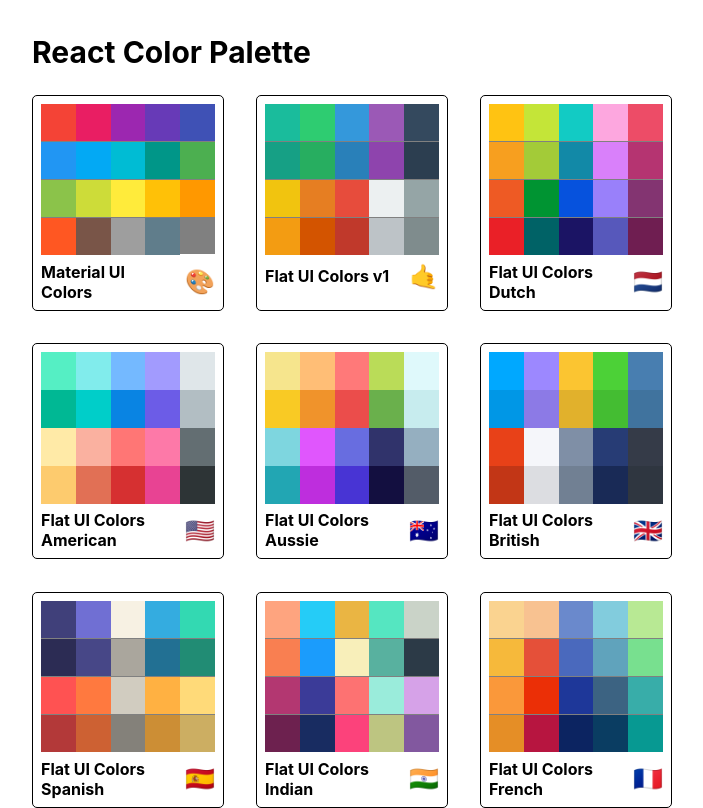
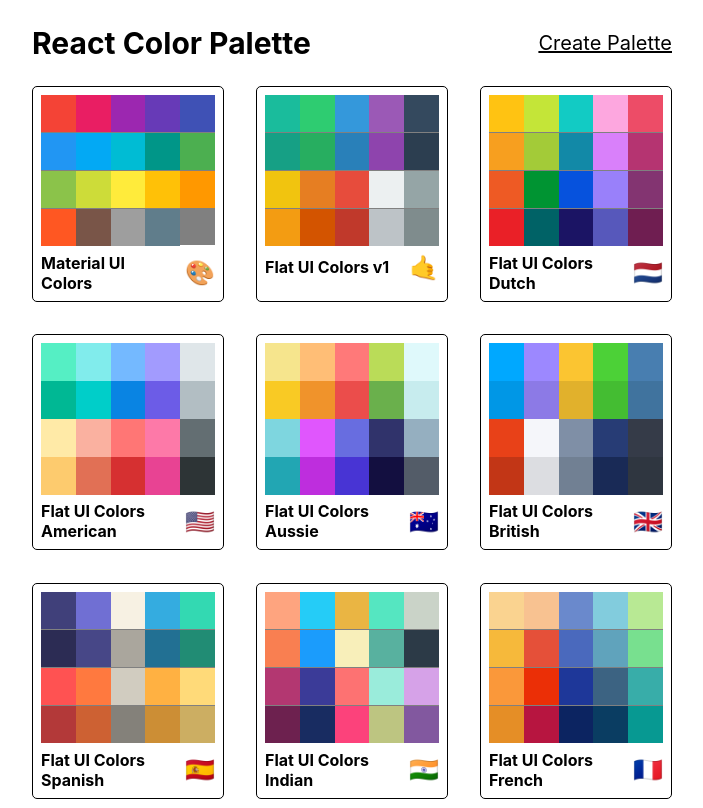
Before and after one commit to jsquardo/PickAPalette, a React (Create React App) app: page / in a window 1280 px wide. Shown: the whole page, without its empty margins (288-991 px from the left). Built offline with nearby package versions, Linux system fonts and the light colour scheme.

Commit message:
Add NewpaletteForm and Link

```diff
--- a/src/App.js
+++ b/src/App.js
@@ -4,6 +4,7 @@ import Palette from "./Palette";
 import PaletteList from "./PaletteList";
 import SingleColorPalette from "./SingleColorPalette";
 import seedColors from "./seedColors";
+import NewPaletteForm from "./NewPaletteForm";
 import { generatePalette } from "./colorHelpers";
 
 class App extends Component {
@@ -16,9 +17,10 @@ class App extends Component {
 	render() {
 		return (
 			<Switch>
+				<Route exact path='/palette/new' render={() => <NewPaletteForm />} />
 				<Route
 					exact
-					path="/palette/:paletteId/:colorId"
+					path='/palette/:paletteId/:colorId'
 					render={routeProps => (
 						<SingleColorPalette
 							colorId={routeProps.match.params.colorId}
@@ -30,14 +32,14 @@ class App extends Component {
 				/>
 				<Route
 					exact
-					path="/"
+					path='/'
 					render={routeProps => (
 						<PaletteList palettes={seedColors} {...routeProps} />
 					)}
 				/>
 				<Route
 					exact
-					path="/palette/:id"
+					path='/palette/:id'
 					render={routeProps => (
 						<Palette
 							palette={generatePalette(
--- /dev/null
+++ b/src/NewPaletteForm.js
@@ -0,0 +1,13 @@
+import React, { Component } from "react";
+
+class NewPaletteForm extends Component {
+	render() {
+		return (
+			<div>
+				<h1>New Palette Form</h1>
+			</div>
+		);
+	}
+}
+
+export default NewPaletteForm;
--- a/src/PaletteList.js
+++ b/src/PaletteList.js
@@ -1,8 +1,8 @@
-import React, { Component } from 'react';
-import MiniPalette from './MiniPalette';
-import { Link } from 'react-router-dom';
-import { withStyles } from '@material-ui/styles';
-import styles from './Styles/PaletteListStyles';
+import React, { Component } from "react";
+import MiniPalette from "./MiniPalette";
+import { Link } from "react-router-dom";
+import { withStyles } from "@material-ui/styles";
+import styles from "./Styles/PaletteListStyles";
 
 class PaletteList extends Component {
 	goToPalette(id) {
@@ -17,6 +17,7 @@ class PaletteList extends Component {
 				<div className={classes.container}>
 					<nav className={classes.nav}>
 						<h1>React Color Palette</h1>
+						<Link to='/palette/new'>Create Palette</Link>
 					</nav>
 					<div className={classes.palettes}>
 						{palettes.map(palette => (
--- a/src/Styles/PaletteListStyles.js
+++ b/src/Styles/PaletteListStyles.js
@@ -4,7 +4,7 @@ export default {
 		height: "100vh",
 		width: "100vw",
 		display: "flex",
-		alignItems: "center",
+		// alignItems: "center",
 		justifyContent: "center"
 	},
 	container: {
@@ -19,8 +19,12 @@ export default {
 		display: "flex",
 		width: "100%",
 		justifyContent: "space-between",
+		alignItems: "center",
 		color: "black",
-		fontSize: "1.25rem"
+		fontSize: "1.25rem",
+		"& a": {
+			color: "black"
+		}
 	},
 	palettes: {
 		boxSizing: "border-box",
```
